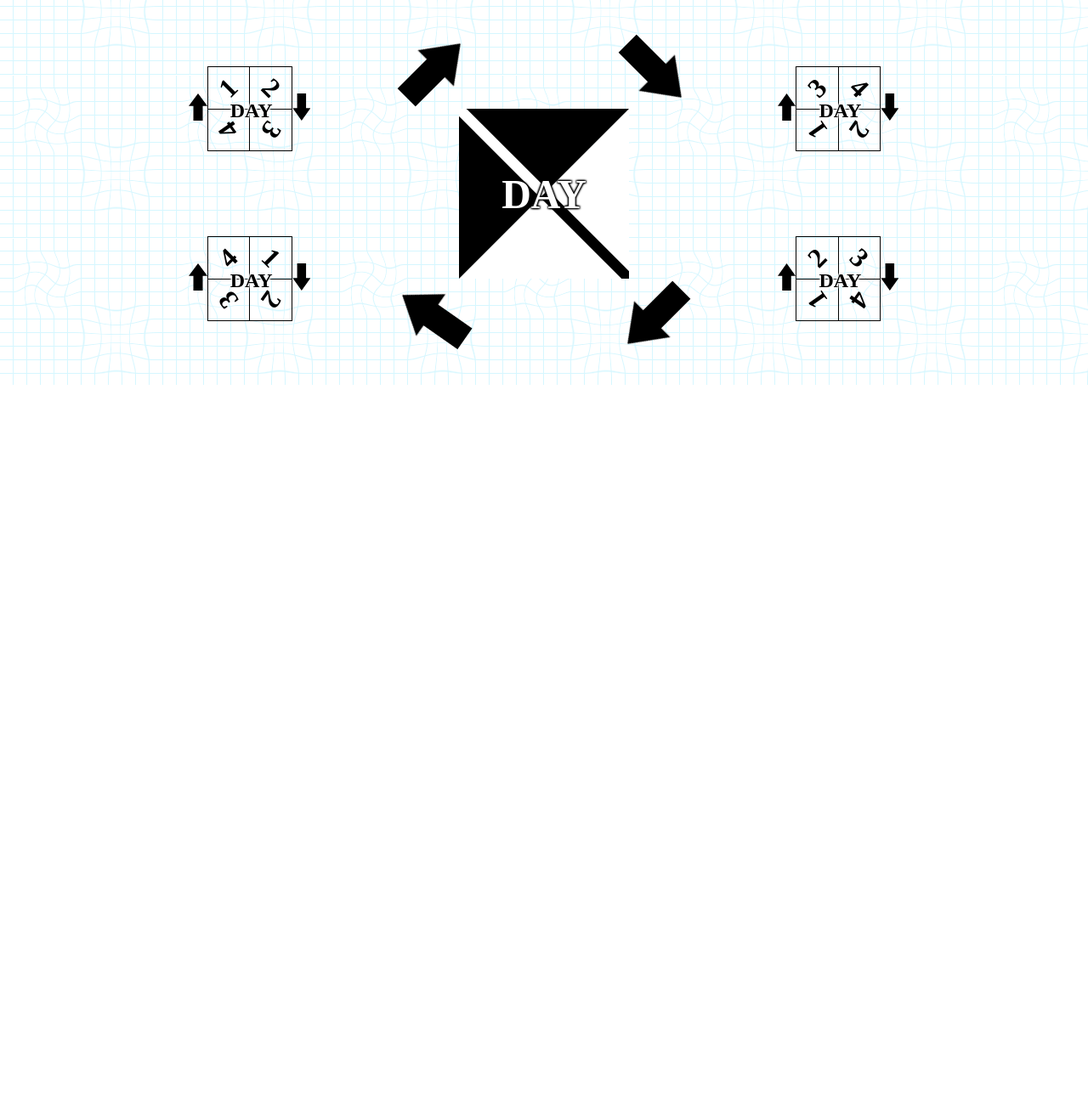
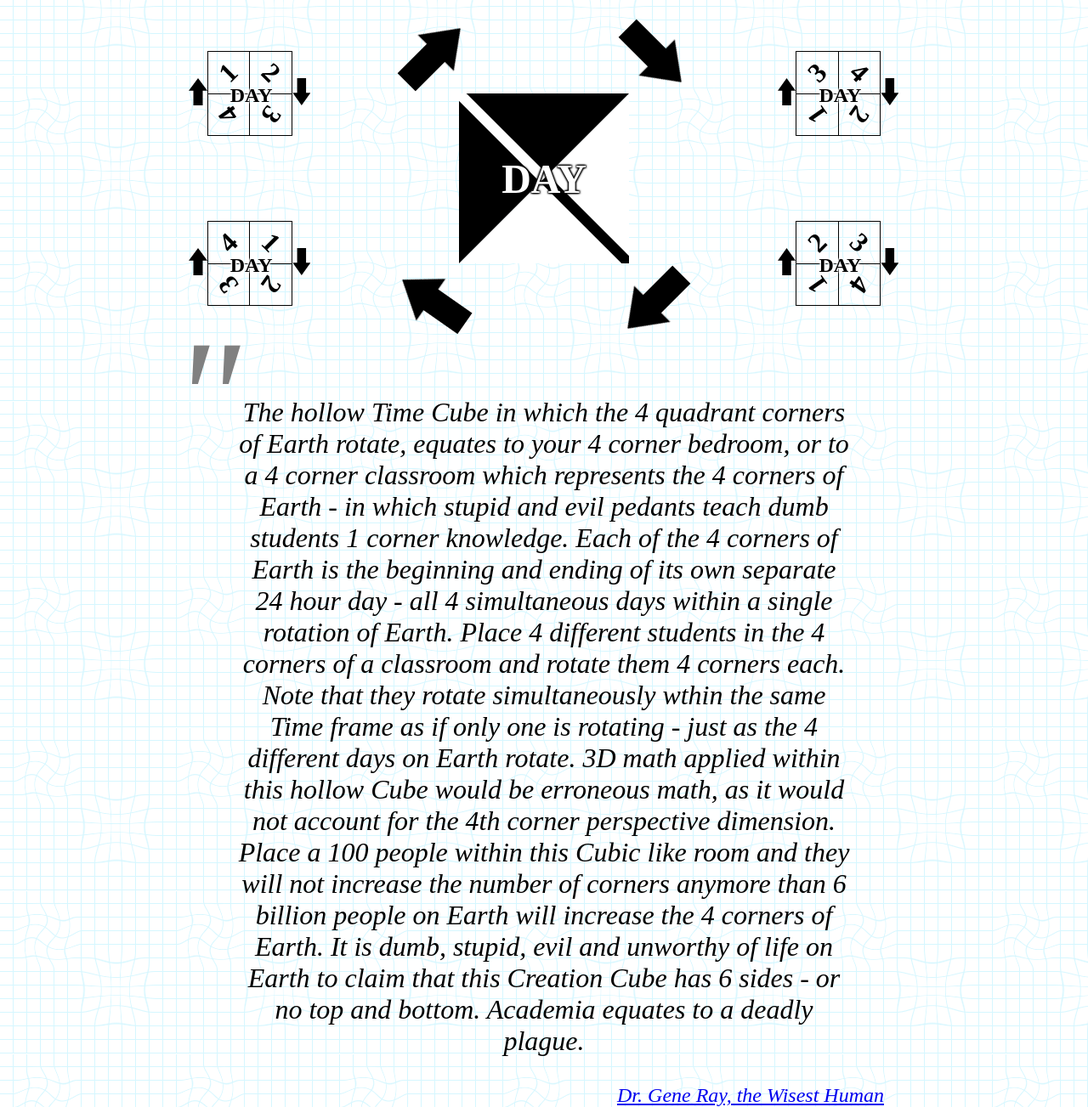
Before and after one commit to jernoble/html5timecube.com, a plain HTML site: page index.html in a window 1280 px wide. Shown: the part 489-1792 px from the top of the page at 85% size. Before the commit the page ends 942 px from the top, so only its background shows below. Drawn offline with Linux system fonts and the light colour scheme.

Commit message:
Add Gene Ray quote.

```diff
--- a/cube.css
+++ b/cube.css
@@ -1,8 +1,12 @@
 body {
     margin: 0;
     padding: 0;
+    background-image: url(grid.png);
+}
+.text {
+    max-width: 800px;
+    margin: 0 auto;
     text-align: center;
-    background-image: url(grid.png);
 }
 .vbox, .hbox {
     display:-moz-box;
@@ -138,3 +142,28 @@ main {
 .map img.down {
     -webkit-transform:rotateZ(180deg);
 }
+
+.quote {
+    position: relative;
+    margin: 0 5em;
+}
+
+.quote blockquote:before {
+    content: "\"";
+    position: absolute;
+    font-size: 600%;
+    left: -.2em;
+    top: -.4em;
+    color: gray;
+    z-index: -1;
+}
+
+.quote blockquote {
+    font-style: italic;
+    font-size: 200%;
+}
+.quote cite {
+    display: block;
+    text-align: right;
+    font-size: 150%;
+}
--- a/index.html
+++ b/index.html
@@ -27,13 +27,12 @@
                 </div>
             </div>
         </div>
+        <div class="big text">
+            <span>Earth has 4 days simultaneously each rotation.</span>
+            <br/>
+            <span>You erroneously measure time from one corner.</span>
+        </div>
         <div class="vbox">
-            <div class=big>
-                <span>Earth has 4 days simultaneously each rotation.</span>
-                <br/>
-                <span>You erroneously measure time from one corner.</span>
-            </div>
-            <br/>
             <div class=hbox>
                 <div class=vbox>
                     <div class="map hbox">
@@ -117,7 +116,37 @@
                     </div>
                 </div>
             </div>
-
+            <div class="text quote">
+                <blockquote>
+                    The hollow Time Cube in which the 4
+                    quadrant corners of Earth rotate, equates to
+                    your 4 corner bedroom, or to a 4 corner
+                    classroom which represents the 4 corners
+                    of Earth - in which stupid and evil pedants
+                    teach dumb students 1 corner knowledge.
+                    Each of the 4 corners of Earth is the
+                    beginning and ending of its own separate
+                    24 hour day - all 4 simultaneous days within
+                    a single rotation of Earth.  Place 4 different
+                    students in the 4 corners of a classroom and
+                    rotate them 4 corners each. Note that they
+                    rotate simultaneously wthin the same Time
+                    frame as if only one is rotating - just as the
+                    4 different days on Earth rotate. 3D math
+                    applied within this hollow Cube would be
+                    erroneous math, as it would not account
+                    for the 4th corner perspective dimension.
+                    Place a 100 people within this Cubic like
+                    room and they will not increase the number
+                    of corners anymore than 6 billion people on
+                    Earth will increase the 4 corners of Earth.
+                    It is dumb, stupid, evil and unworthy of
+                    life on Earth to claim that this Creation
+                    Cube has 6 sides -  or no top and bottom.
+                    Academia equates to a deadly plague.
+                </blockquote>
+                <cite><span><a href="http://timecube.com/">Dr. Gene Ray, the Wisest Human</a></span></cite>
+            </div>
         </div>
     </main>
 </body>
```
